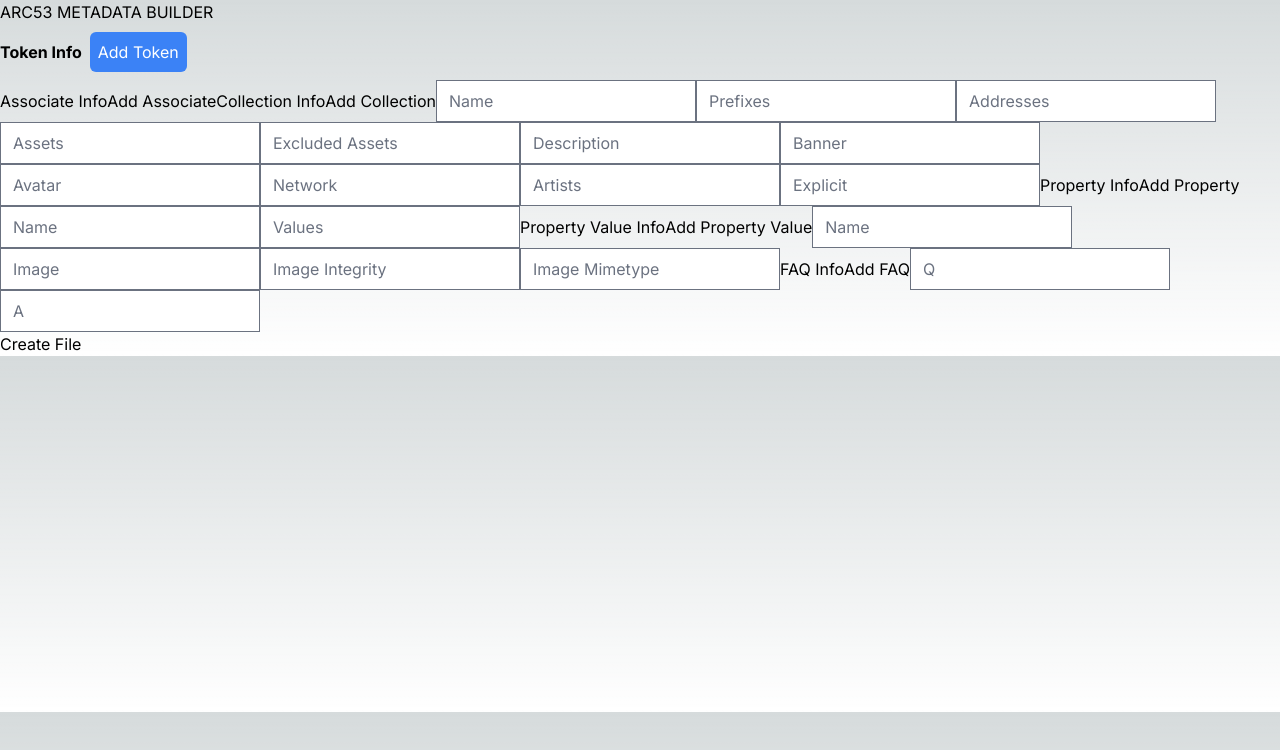
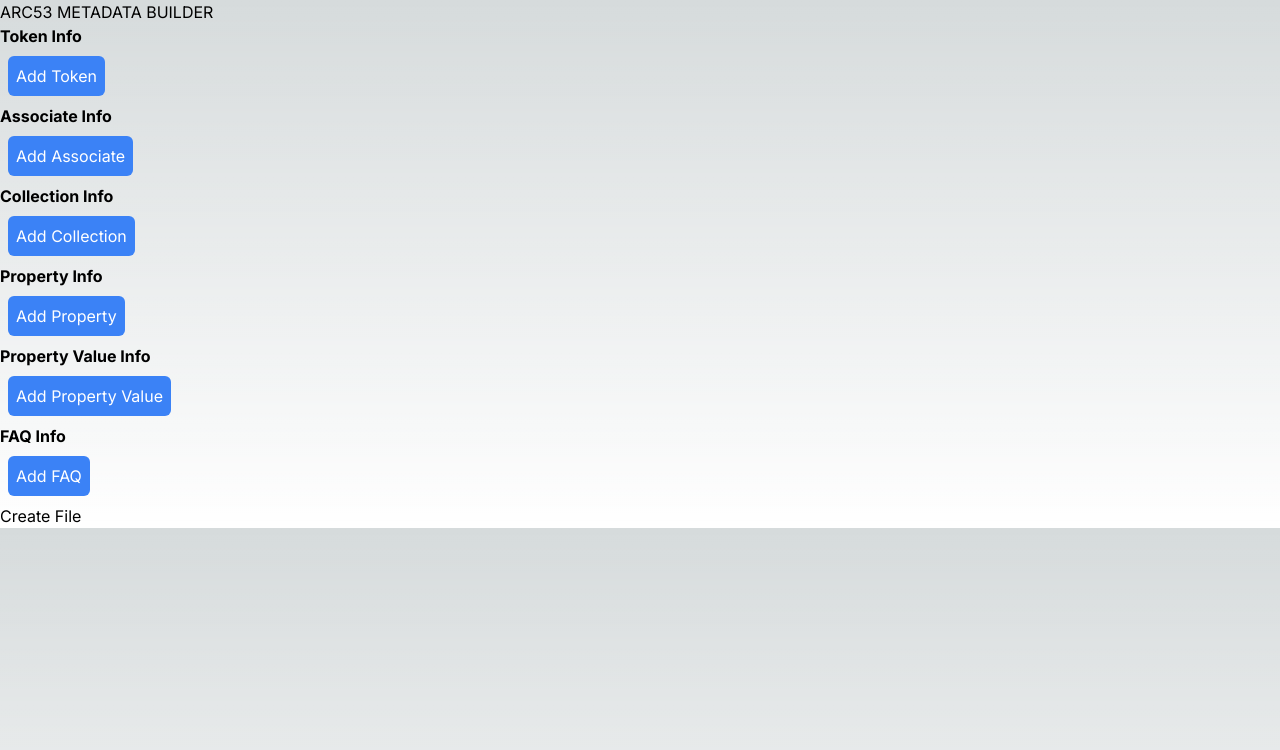
Before and after one commit to kylebeee/arc53-client-ts, a Next.js app: page / in a window 1280 px wide. Shown: the top 750 px of the page. Built offline with nearby package versions, Linux system fonts and the light colour scheme.

Commit message:
got initial form layout & adding extra values setup

```diff
--- a/components/forms/arc53-data-form/index.tsx
+++ b/components/forms/arc53-data-form/index.tsx
@@ -5,7 +5,10 @@ import { useState } from "react"
 export default function Arc53DataForm() {
   const [tokenListCount, setTokenListCount] = useState(0);
   const [associateListCount, setAssociateListCount] = useState(0);
-
+  const [collectionListCount, setCollectionListCount] = useState(0);
+  const [propertyListCount, setPropertyListCount] = useState(0);
+  const [propertyValueListCount, setPropertyValueListCount] = useState(0);
+  const [faqListCount, setFaqListCount] = useState(0);
 
   return (
     <form>
@@ -24,9 +27,9 @@ export default function Arc53DataForm() {
         }
 
         <button
-                    className="p-2 m-2 bg-blue-500 text-white rounded-md"
+          className="block p-2 m-2 bg-blue-500 text-white rounded-md"
           type="button"
-                    onClick={() => setTokenListCount(tlc => tlc+1)}
+          onClick={() => setTokenListCount(tlc => tlc + 1)}
         >
           Add Token
         </button>
@@ -34,13 +37,8 @@ export default function Arc53DataForm() {
       {/* create an infinite size input list for the token info */}
 
       {/* create an infinite size input list for the associate info */}
-            <label>Associate Info</label>
-            <button
-                type="button"
-                onClick={() => setAssociateListCount(alc => alc+1)}
-            >
-                Add Associate
-            </button>
+      <section>
+        <label className="font-bold">Associate Info</label>
 
         {
           Array(associateListCount).fill(0).map((_, index) => (
@@ -51,9 +49,21 @@ export default function Arc53DataForm() {
           ))
         }
 
+        <button
+          className="block p-2 m-2 bg-blue-500 text-white rounded-md"
+          type="button"
+          onClick={() => setAssociateListCount(alc => alc + 1)}
+        >
+          Add Associate
+        </button>
+      </section>
       {/* create an infinite size input list for the collection info */}
-            <label>Collection Info</label>
-            <button>Add Collection</button>
+      <section>
+        <label className="font-bold">Collection Info</label>
+
+        {
+          Array(collectionListCount).fill(0).map((_, index) => (
+            <div key={index} className="w-full my-1 flex gap-1">
               <input type="text" placeholder="Name" />
               <input type="text" placeholder="Prefixes" />
               <input type="text" placeholder="Addresses" />
@@ -65,24 +75,85 @@ export default function Arc53DataForm() {
               <input type="text" placeholder="Network" />
               <input type="text" placeholder="Artists" />
               <input type="text" placeholder="Explicit" />
+            </div>
+          ))
+        }
+
+        <button
+          className="block p-2 m-2 bg-blue-500 text-white rounded-md"
+          type="button"
+          onClick={() => setCollectionListCount(clc => clc + 1)}
+        >
+          Add Collection
+        </button>
+      </section>
       {/* create an infinite size input list for the property info */}
-            <label>Property Info</label>
-            <button>Add Property</button>
+      <section>
+        <label className="font-bold">Property Info</label>
+
+        {
+          Array(propertyListCount).fill(0).map((_, index) => (
+            <div key={index} className="w-full my-1 flex gap-1">
               <input type="text" placeholder="Name" />
               <input type="text" placeholder="Values" />
+            </div>
+          ))
+        }
+
+        <button
+          className="block p-2 m-2 bg-blue-500 text-white rounded-md"
+          type="button"
+          onClick={() => setPropertyListCount(plc => plc + 1)}
+        >
+          Add Property
+        </button>
+      </section>
       {/* create an infinite size input list for the property value info */}
-            <label>Property Value Info</label>
-            <button>Add Property Value</button>
+      <section>
+        <label className="font-bold">Property Value Info</label>
+
+        {
+          Array(propertyValueListCount).fill(0).map((_, index) => (
+            <div key={index} className="w-full my-1 flex gap-1">
               <input type="text" placeholder="Name" />
               <input type="text" placeholder="Image" />
               <input type="text" placeholder="Image Integrity" />
               <input type="text" placeholder="Image Mimetype" />
+            </div>
+          ))
+        }
+
+        <button
+          className="block p-2 m-2 bg-blue-500 text-white rounded-md"
+          type="button"
+          onClick={() => setPropertyValueListCount(pvlc => pvlc + 1)}
+        >
+          Add Property Value
+        </button>
+
+      </section>
       {/* create an infinite size input list for the FAQ info */}
-            <label>FAQ Info</label>
-            <button>Add FAQ</button>
+      <section>
+        <label className="font-bold">FAQ Info</label>
+
+        {
+          Array(faqListCount).fill(0).map((_, index) => (
+            <div key={index} className="w-full my-1 flex gap-1">
               <input type="text" placeholder="Q" />
               <input type="text" placeholder="A" />
+            </div>
+          ))
+        }
 
+        <button
+          className="block p-2 m-2 bg-blue-500 text-white rounded-md"
+          type="button"
+          onClick={() => setFaqListCount(flc => flc + 1)}
+        >
+          Add FAQ
+        </button>
+
+      </section>
     </form>
   )
 }
```
Lines whose indentation alone changed are shown as unchanged.
